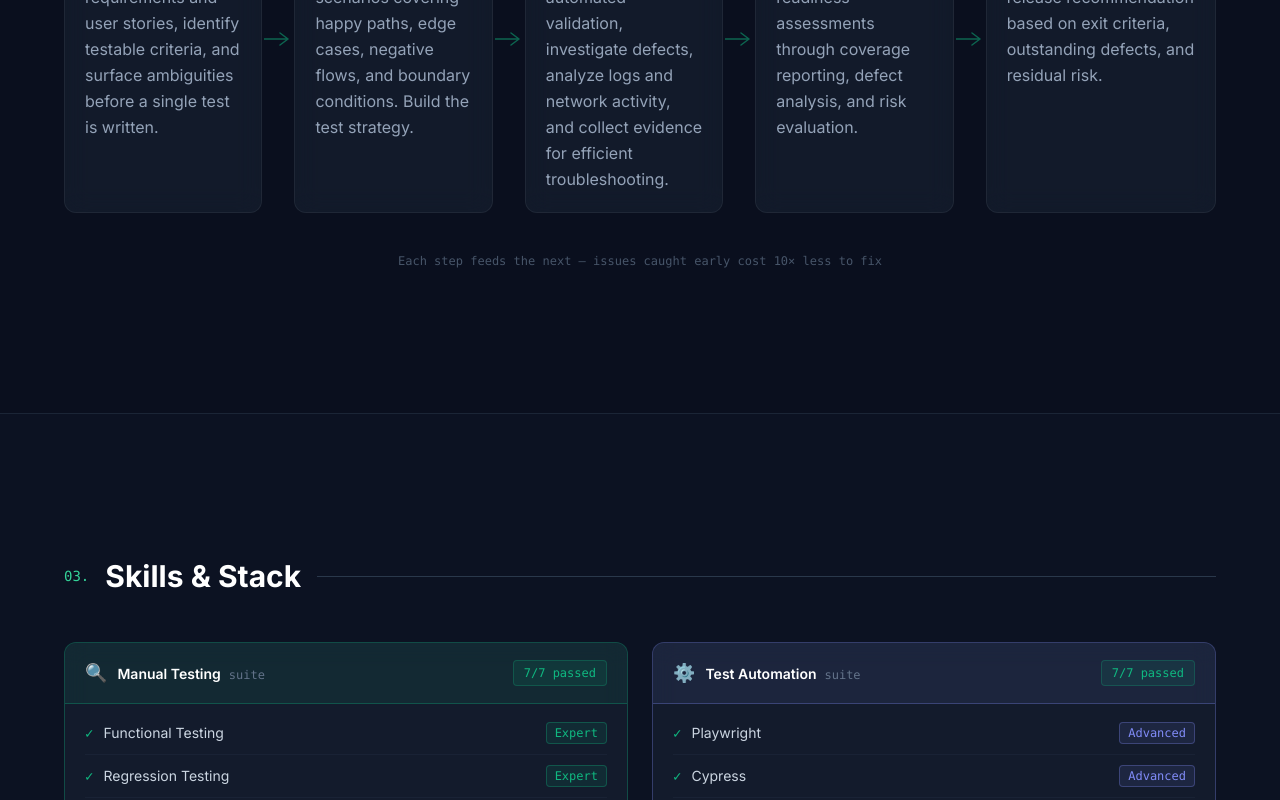
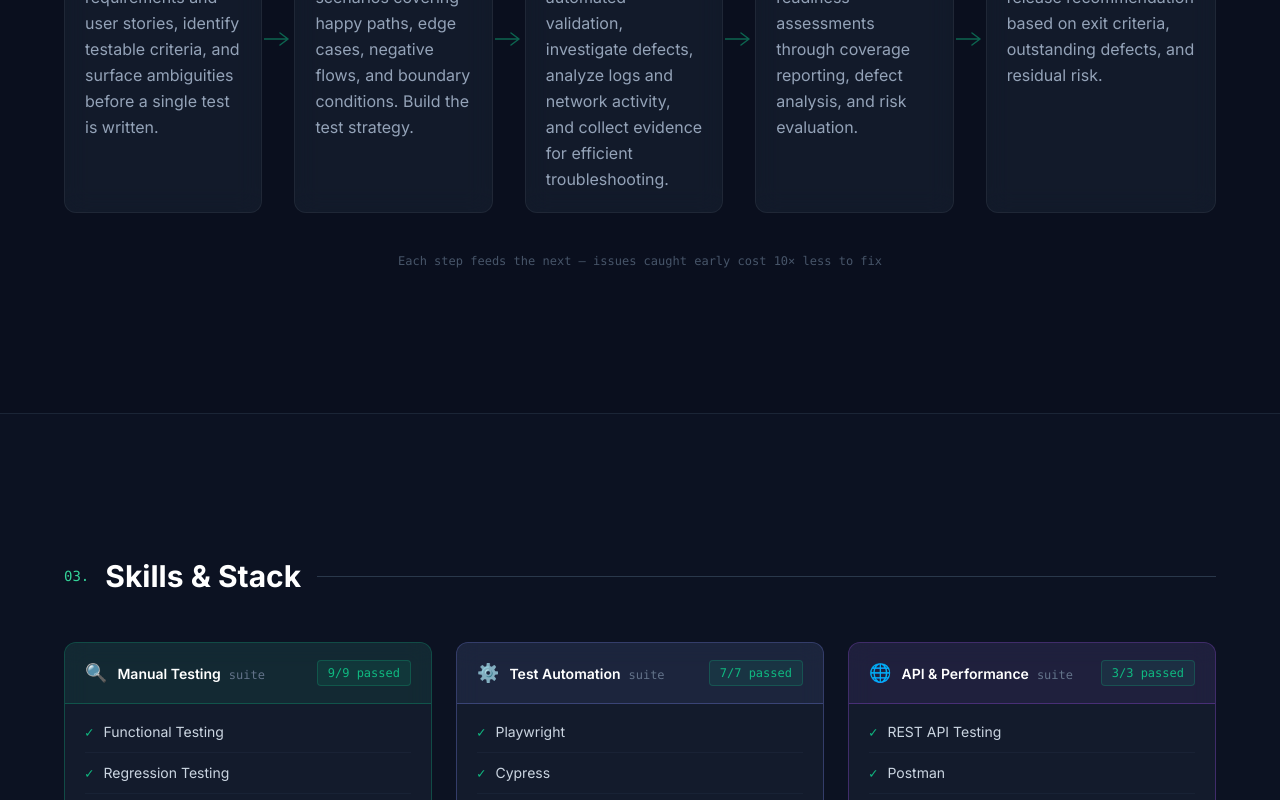
Before and after one commit to pavolhrabcak/qa-portfolio, a React (Vite) app: page /#experience in a window 1280 px wide. Before the commit this address led to /#case-study. Shown: the part 2000-2800 px from the top of the page. Built offline with nearby package versions, Linux system fonts and the light colour scheme.

Commit message:
Skills reworked

```diff
--- a/src/components/Skills.jsx
+++ b/src/components/Skills.jsx
@@ -3,58 +3,9 @@ import { skills, technologies } from '../data'
 import { useInView } from '../hooks/useInView'
 import { SectionHeader } from './About'
 
-const TIERS = [
-  { min: 90, label: 'Expert',     color: '#10b981', bg: 'rgba(16,185,129,0.1)',  border: 'rgba(16,185,129,0.3)'  },
-  { min: 75, label: 'Advanced',   color: '#818cf8', bg: 'rgba(129,140,248,0.1)', border: 'rgba(129,140,248,0.3)' },
-  { min: 60, label: 'Proficient', color: '#94a3b8', bg: 'rgba(148,163,184,0.08)',border: 'rgba(148,163,184,0.2)' },
-  { min: 0,  label: 'Familiar',   color: '#64748b', bg: 'rgba(100,116,139,0.08)',border: 'rgba(100,116,139,0.2)' },
-]
-
-function tier(level) {
-  return TIERS.find(t => level >= t.min)
-}
-
-function TestCase({ name, level, index, visible }) {
-  const t = tier(level)
+function SkillCard({ group, count, visible }) {
   return (
     <div
-      className="flex items-center justify-between gap-3 py-2.5 border-b border-slate-700/20 last:border-0"
-      style={{
-        opacity: visible ? 1 : 0,
-        transform: visible ? 'translateX(0)' : 'translateX(-10px)',
-        transition: `opacity 0.35s ease ${index * 55}ms, transform 0.35s ease ${index * 55}ms`,
-      }}
-    >
-      <div className="flex items-center gap-2.5 min-w-0">
-        <span className="text-sm shrink-0 font-mono" style={{ color: '#10b981' }}>✓</span>
-        <span className="text-slate-300 text-sm">{name}</span>
-      </div>
-      <span
-        className="text-xs font-mono px-2 py-0.5 rounded shrink-0"
-        style={{ color: t.color, background: t.bg, border: `1px solid ${t.border}` }}
-      >
-        {t.label}
-      </span>
-    </div>
-  )
-}
-
-export default function Skills() {
-  const ref = useRef(null)
-  const visible = useInView(ref)
-
-  return (
-    <section id="skills" className="py-20 md:py-36 px-6" style={{ background: 'rgba(15,23,42,0.4)' }}>
-      <div ref={ref} className={`max-w-6xl mx-auto reveal ${visible ? 'visible' : ''}`}>
-        <SectionHeader index="03" title="Skills & Stack" />
-
-        {/* ── Test suites ── */}
-        <div className="grid md:grid-cols-2 gap-6 mt-12">
-          {skills.map((group) => {
-            const count = group.items.length
-            return (
-              <div
-                key={group.category}
       className="glass card-hover rounded-xl overflow-hidden"
       style={{ border: `1px solid ${group.accent.border}` }}
     >
@@ -78,7 +29,7 @@ export default function Skills() {
       </div>
       <div className="px-5 py-2">
         {group.items.map((item, i) => (
-                    <TestCase key={item.name} name={item.name} level={item.level} index={i} visible={visible} />
+          <TestCase key={item.name} name={item.name} index={i} visible={visible} />
         ))}
       </div>
       <div
@@ -91,21 +42,55 @@ export default function Skills() {
       </div>
     </div>
   )
+}
+
+function TestCase({ name, index, visible }) {
+  return (
+    <div
+      className="flex items-center gap-2.5 py-2.5 border-b border-slate-700/20 last:border-0 min-w-0"
+      style={{
+        opacity: visible ? 1 : 0,
+        transform: visible ? 'translateX(0)' : 'translateX(-10px)',
+        transition: `opacity 0.35s ease ${index * 55}ms, transform 0.35s ease ${index * 55}ms`,
+      }}
+    >
+      <span className="text-sm shrink-0 font-mono" style={{ color: '#10b981' }}>✓</span>
+      <span className="text-slate-300 text-sm">{name}</span>
+    </div>
+  )
+}
+
+export default function Skills() {
+  const ref = useRef(null)
+  const visible = useInView(ref)
+
+  return (
+    <section id="skills" className="py-20 md:py-36 px-6" style={{ background: 'rgba(15,23,42,0.4)' }}>
+      <div ref={ref} className={`max-w-6xl mx-auto reveal ${visible ? 'visible' : ''}`}>
+        <SectionHeader index="03" title="Skills & Stack" />
+
+        {/* ── Test suites ── */}
+        <div className="grid md:grid-cols-3 gap-6 mt-12">
+          {/* Col 1 & 2: Manual Testing + Test Automation */}
+          {skills.slice(0, 2).map((group) => {
+            const count = group.items.length
+            return (
+              <SkillCard key={group.category} group={group} count={count} visible={visible} />
+            )
+          })}
+
+          {/* Col 3: API & Performance + Methodologies stacked */}
+          <div className="flex flex-col gap-6">
+            {skills.slice(2).map((group) => {
+              const count = group.items.length
+              return (
+                <SkillCard key={group.category} group={group} count={count} visible={visible} />
+              )
             })}
           </div>
+        </div>
 
-        {/* Legend */}
-        <div className="grid grid-cols-2 sm:grid-cols-4 gap-2 mt-6 mb-16 max-w-sm mx-auto">
-          {TIERS.map(t => (
-            <span
-              key={t.label}
-              className="text-xs font-mono px-2 py-0.5 rounded text-center"
-              style={{ color: t.color, background: t.bg, border: `1px solid ${t.border}` }}
-            >
-              {t.label}
-            </span>
-          ))}
-        </div>
+        <div className="mb-16" />
 
         {/* ── Divider ── */}
         <div className="flex items-center gap-4 mb-10">
--- a/src/data.js
+++ b/src/data.js
@@ -25,10 +25,12 @@ export const skills = [
     items: [
       { name: 'Functional Testing',         level: 95 },
       { name: 'Regression Testing',         level: 92 },
-      { name: 'Exploratory Testing',        level: 90 },
+      { name: 'Integration Testing',        level: 85 },
       { name: 'User Acceptance Testing',    level: 88 },
       { name: 'Smoke & Sanity Testing',     level: 95 },
       { name: 'Compatibility Testing',      level: 82 },
+      { name: 'Exploratory Testing',        level: 90 },
+      { name: 'Ad-Hoc Testing',             level: 88 },
       { name: 'Chrome DevTools',            level: 85 },
     ],
   },
@@ -88,7 +90,7 @@ export const technologies = [
     color: 'text-violet-300',
     bg: 'rgba(139,92,246,0.08)',
     border: 'rgba(139,92,246,0.25)',
-    items: ['VS Code', 'Claude', 'GitHub Copilot', 'Codex'],
+    items: ['VS Code', 'Claude', 'GitHub Copilot', 'Codex', 'MCP Server'],
   },
   {
     category: 'Languages & Data',
```
Lines whose indentation alone changed are shown as unchanged.
